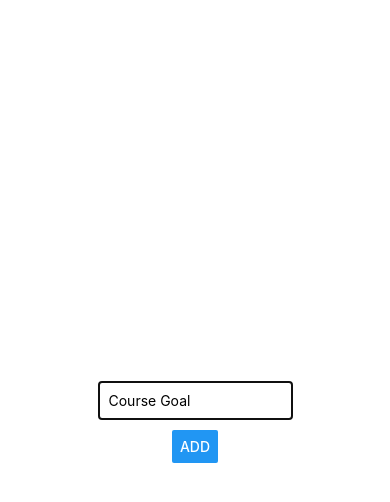
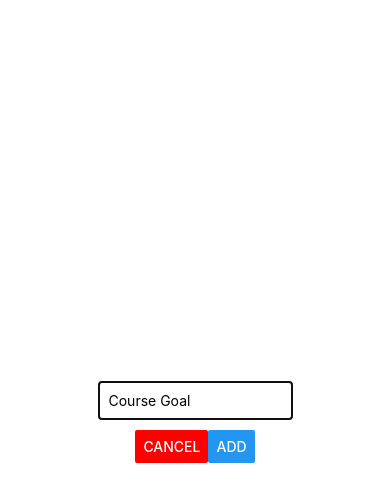
Before and after one commit to stevekutz/reactnative_components_exp, a React Native app: screen / in a window 390 px wide. Both pictures are taken after a click on the button "ADD NEW GOAL". Shown: the top 502 px of the page. Built offline with nearby package versions, Linux system fonts and the light colour scheme.

Commit message:
added cancel new goal handler and button

```diff
--- a/App.js
+++ b/App.js
@@ -26,6 +26,11 @@ export default function App() {
         });
     }
 
+    const cancelAddGoal = () => {
+        setModalActive(false)
+
+    }
+
 
 	return (
 		<View style = {styles.screen} >
@@ -35,6 +40,7 @@ export default function App() {
                 // goalInputHandler = {goalInputHandler}
                 visible = {modalActive}
                 addGoalHandler = {addGoalHandler}
+                cancelAddGoal = {cancelAddGoal}
             />
 			<FlatList
                 keyExtractor = {(item, index) => item.id}
--- a/components/GoalInput.js
+++ b/components/GoalInput.js
@@ -11,6 +11,11 @@ const GoalInput = props => {
 		setEnteredGoal(enteredText);
 	}
 
+    const goalInputFieldHandler = () => {
+        props.addGoalHandler(enteredGoal)
+        setEnteredGoal('')
+    }
+
     return (
         <Modal visible = {props.visible} animationType = "slide">
             <View style = {styles.topContainer}>
@@ -20,11 +25,20 @@ const GoalInput = props => {
                     onChangeText = {goalInputHandler}
                     value = {enteredGoal}
                 />
-                <Button
-                    title = "Add"
-                    onPress = {() => props.addGoalHandler(enteredGoal)}
-                   // onPress = {props.addGoalHandler.bind(this, enteredGoal)}
-                />
+
+                <View style = {styles.controlButtons}>
+                    <Button
+                        title = "Cancel"
+                        color = "red"
+                        onPress = {props.cancelAddGoal}
+                    />
+                    <Button
+                        title = "Add"
+                        onPress = {goalInputFieldHandler}
+                        // onPress = {() => props.addGoalHandler(enteredGoal)}
+                    // onPress = {props.addGoalHandler.bind(this, enteredGoal)}
+                    />
+                </View>
             </View>
         </Modal>
     )
@@ -48,4 +62,8 @@ const styles = StyleSheet.create({
         padding: 10,
         marginBottom: 10,
 	},
+    controlButtons: {
+        flexDirection: 'row',
+        justifyContent: 'space-around',
+    }
 })
```
